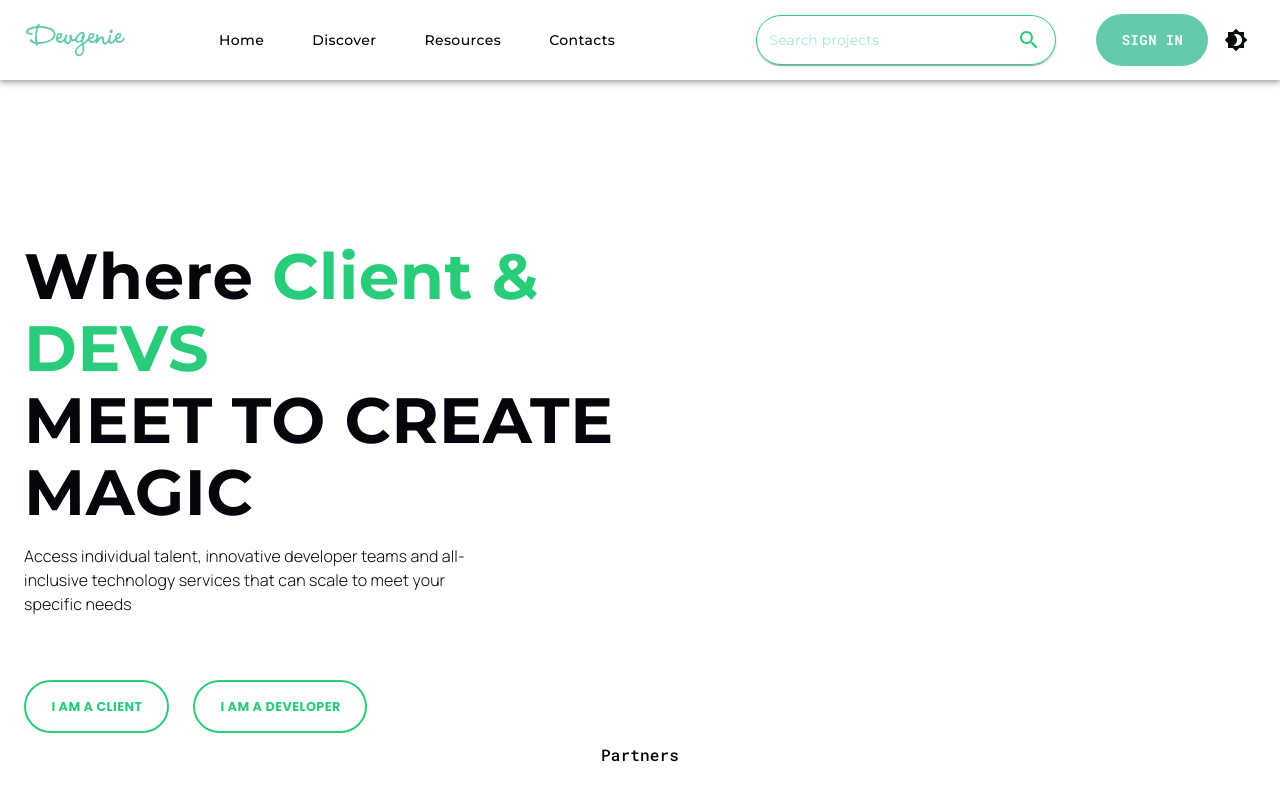
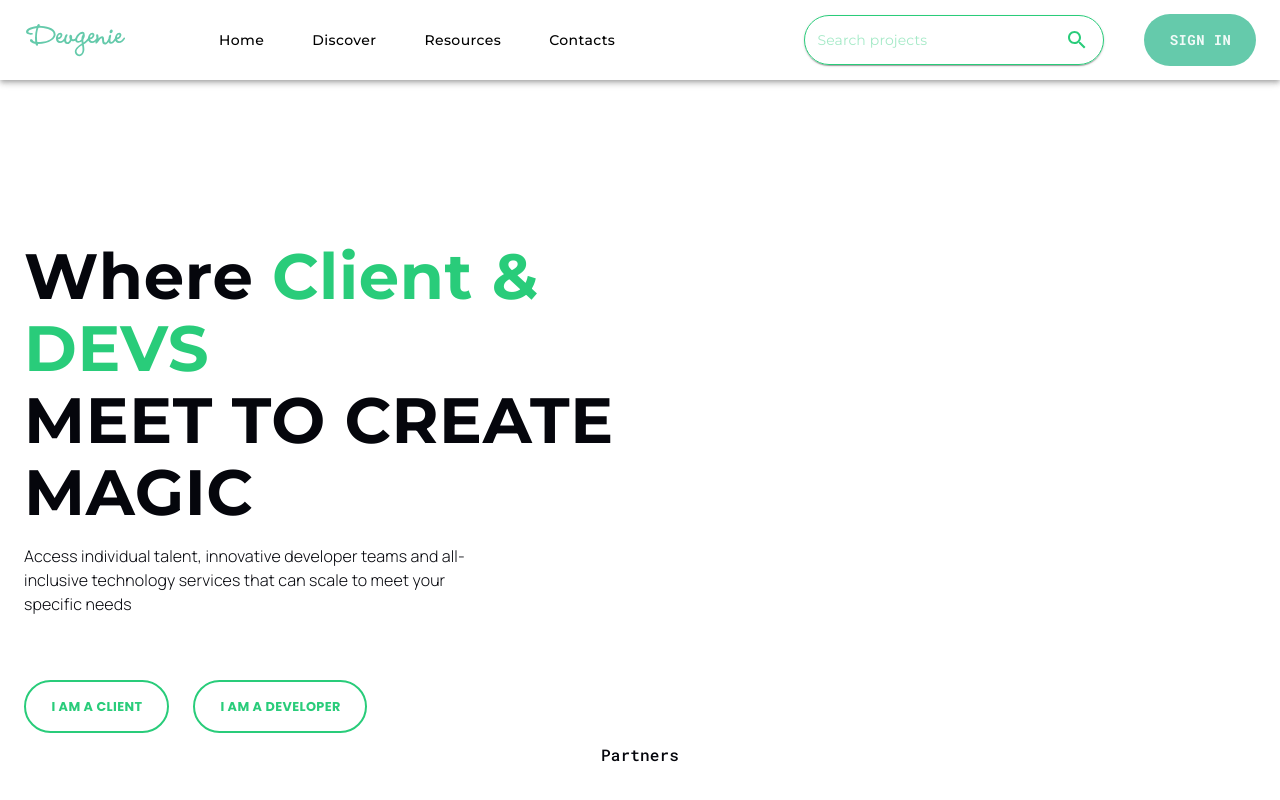
Before and after one commit to mairura/devGeni_v2, a Next.js app: page / in a window 1280 px wide. Shown: the top 800 px of the page. Built offline with nearby package versions, Linux system fonts and the light colour scheme.

Commit message:
updates1

```diff
--- a/components/Home/NavbarPage.tsx
+++ b/components/Home/NavbarPage.tsx
@@ -273,8 +273,8 @@ const NavbarPage = ({ theme, colorMode, mode }: any) => {
               Sign In
             </Button>
 
-            <IconButton
-              // onClick={colorMode.toggleColorMode}
+            {/* <IconButton
+              onClick={colorMode.toggleColorMode}
               sx={{ ml: 1, color: mode === "light" ? "#000F08" : "#fff" }}
             >
               {theme.palette.mode === "#000F08" ? (
@@ -282,7 +282,7 @@ const NavbarPage = ({ theme, colorMode, mode }: any) => {
               ) : (
                 <Brightness4 />
               )}
-            </IconButton>
+            </IconButton> */}
           </Box>
         </Toolbar>
       </Container>
```
